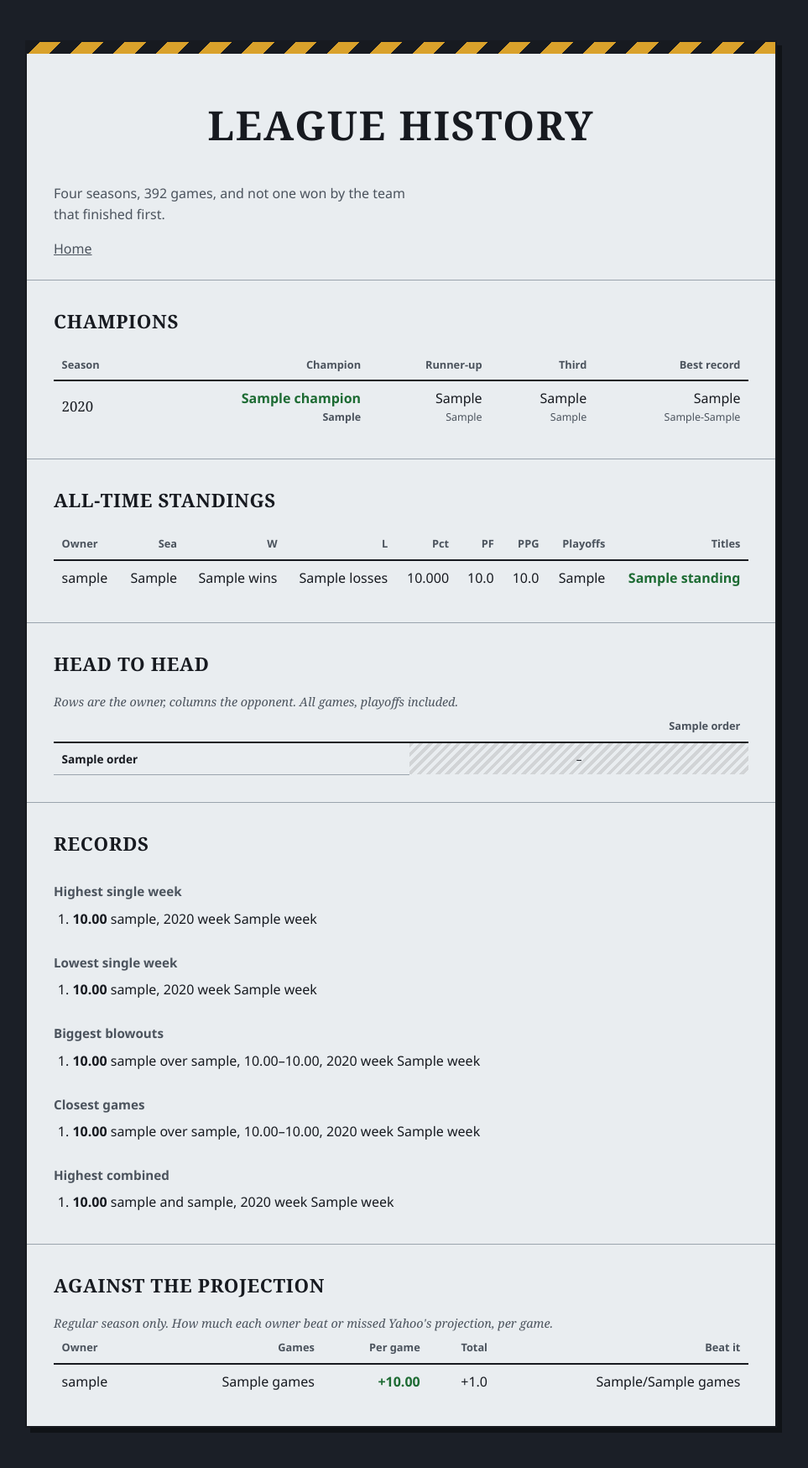
After one commit to djans44/WeTheNorth, a FastAPI app: template app/templates/history.html in a window 1280 px wide. The commit adds this page. Shown: the whole page at 84% size, without its empty margins (162-1125 px from the left). Run offline with FastAPI, Linux system fonts and the light colour scheme; the template is opened without the code that fills it: most values are stand-ins (such as "Sample title", 1, 10 or a date in 2020); some libraries are stand-ins or nearby versions.

Commit message:
added history page and redirection

```diff
--- a/app/main.py
+++ b/app/main.py
@@ -4,9 +4,10 @@ import pathlib
 import psycopg
 from dotenv import load_dotenv
 from fastapi import FastAPI, Request
-from fastapi.responses import HTMLResponse
+from fastapi.responses import HTMLResponse, RedirectResponse
 from fastapi.staticfiles import StaticFiles
 from fastapi.templating import Jinja2Templates
+from psycopg.rows import dict_row
 
 load_dotenv()
 
@@ -18,7 +19,6 @@ templates = Jinja2Templates(directory="app/templates")
 
 
 def static_url(path: str) -> str:
-    """Return a /static URL with a cache-busting stamp from the file mtime."""
     try:
         stamp = int((STATIC_DIR / path).stat().st_mtime)
     except OSError:
@@ -30,12 +30,98 @@ templates.env.globals["static_url"] = static_url
 
 
 def get_db():
-    return psycopg.connect(os.environ["DATABASE_URL"])
+    return psycopg.connect(os.environ["DATABASE_URL"], row_factory=dict_row)
+
+
+def query(conn, sql, params=None):
+    with conn.cursor() as cur:
+        cur.execute(sql, params or ())
+        return cur.fetchall()
 
 
 @app.get("/", response_class=HTMLResponse)
 def home(request: Request):
     return templates.TemplateResponse(request=request, name="index.html")
+
+
+@app.get("/history", response_class=HTMLResponse)
+def history(request: Request):
+    with get_db() as conn:
+        seasons = query(conn, """
+            select * from season_results
+            where champion is not null
+            order by season_year desc
+        """)
+
+        standings = query(conn, """
+            select * from owner_all_time_stats
+            where seasons_played > 0
+            order by win_pct desc, points_for desc
+        """)
+
+        h2h_rows = query(conn, "select * from owner_head_to_head")
+
+        projections = query(conn, """
+            select * from owner_projection_stats
+            order by avg_vs_projection desc
+        """)
+
+        high = query(conn, """
+            select username, team_name, season_year, week, points_for
+            from game_log order by points_for desc limit 5
+        """)
+        low = query(conn, """
+            select username, team_name, season_year, week, points_for
+            from game_log order by points_for asc limit 5
+        """)
+        blowouts = query(conn, """
+            select username, opponent_username, season_year, week,
+                   points_for, points_against,
+                   points_for - points_against as margin
+            from game_log where result = 'W'
+            order by margin desc limit 5
+        """)
+        nailbiters = query(conn, """
+            select username, opponent_username, season_year, week,
+                   points_for, points_against,
+                   points_for - points_against as margin
+            from game_log where result = 'W'
+            order by margin asc limit 5
+        """)
+        shootouts = query(conn, """
+            select username, opponent_username, season_year, week,
+                   points_for + points_against as combined
+            from game_log where result = 'W'
+            order by combined desc limit 5
+        """)
+
+    order = [s["username"] for s in standings]
+    grid = {}
+    for r in h2h_rows:
+        grid[(r["username"], r["opponent_username"])] = r
+
+    return templates.TemplateResponse(
+        request=request,
+        name="history.html",
+        context={
+            "seasons": seasons,
+            "standings": standings,
+            "order": order,
+            "grid": grid,
+            "projections": projections,
+            "high": high,
+            "low": low,
+            "blowouts": blowouts,
+            "nailbiters": nailbiters,
+            "shootouts": shootouts,
+        },
+    )
+
+
+@app.post("/login")
+def login():
+    # Placeholder: accepts anything and lets you in. Real auth comes later.
+    return RedirectResponse(url="/history", status_code=303)
 
 
 @app.get("/health")
--- a/app/static/style.css
+++ b/app/static/style.css
@@ -1,4 +1,5 @@
 :root {
+  --paper:      #e9edf0;
   --night:      #1b1f27;
   --stone:      #ccd2d7;
   --stone-edge: #9aa4ad;
@@ -134,3 +135,70 @@ button[disabled] {
   .proclamation { padding: 2rem 1.25rem 1.5rem; }
   .gate { padding: 1.5rem 1.25rem 1.75rem; }
 }
+
+/* ---- interior pages ---- */
+
+.page {
+  max-width: 56rem;
+  margin: 0 auto;
+  background: var(--paper);
+  border: 2px solid var(--ink);
+  box-shadow: 6px 6px 0 rgba(0, 0, 0, 0.4);
+}
+
+.page-head { padding-bottom: 1.5rem; border-bottom: 1px solid var(--stone-edge); }
+.page-head h1 {
+  margin: 1.5rem 2rem 0.5rem;
+  font-family: var(--display);
+  font-size: clamp(1.9rem, 6vw, 3rem);
+  letter-spacing: 0.04em;
+  text-transform: uppercase;
+}
+.lede { margin: 0 2rem; max-width: 46ch; color: var(--ink-soft); }
+.crumbs { margin: 1rem 2rem 0; }
+.crumbs a { color: var(--ink-soft); }
+
+section { padding: 2rem; border-bottom: 1px solid var(--stone-edge); }
+section:last-child { border-bottom: 0; }
+
+h2 {
+  margin: 0 0 1rem;
+  font-family: var(--display);
+  font-size: 1.4rem;
+  letter-spacing: 0.03em;
+  text-transform: uppercase;
+}
+h3 {
+  margin: 1.75rem 0 0.5rem;
+  font-size: 0.95rem;
+  font-weight: 700;
+  color: var(--ink-soft);
+}
+
+table { width: 100%; border-collapse: collapse; font-variant-numeric: tabular-nums; }
+th, td { padding: 0.5rem 0.6rem; text-align: right; border-bottom: 1px solid var(--stone-edge); }
+thead th {
+  border-bottom: 2px solid var(--ink);
+  font-size: 0.8rem;
+  font-weight: 700;
+  color: var(--ink-soft);
+}
+th:first-child, td:first-child, td.name, .year { text-align: left; }
+tbody tr:last-child td { border-bottom: 0; }
+
+.tm { display: block; font-size: 0.78rem; color: var(--ink-soft); }
+.year { font-family: var(--display); font-size: 1.05rem; }
+.win  { color: #1d6b33; font-weight: 700; }
+.loss { color: #a03024; }
+
+.scroller { overflow-x: auto; }
+.grid { font-size: 0.85rem; min-width: 42rem; }
+.grid th { font-weight: 700; }
+.grid tbody th { text-align: left; white-space: nowrap; }
+.grid td { text-align: center; }
+.grid .self { background: repeating-linear-gradient(-45deg,
+  transparent 0 4px, rgba(35,32,26,0.12) 4px 8px); }
+
+.records { margin: 0; padding-left: 1.4rem; }
+.records li { margin-bottom: 0.3rem; }
+.records b { font-variant-numeric: tabular-nums; }
--- /dev/null
+++ b/app/templates/history.html
@@ -0,0 +1,158 @@
+{% extends "base.html" %}
+{% block title %}League History | We the North{% endblock %}
+
+{% block content %}
+<div class="page">
+  <header class="page-head">
+    <div class="tape"></div>
+    <h1>League History</h1>
+    <p class="lede">Four seasons, 392 games, and not one won by the team that finished first.</p>
+    <nav class="crumbs"><a href="/">Home</a></nav>
+  </header>
+
+  <section>
+    <h2>Champions</h2>
+    <table>
+      <thead>
+        <tr><th>Season</th><th>Champion</th><th>Runner-up</th><th>Third</th><th>Best record</th></tr>
+      </thead>
+      <tbody>
+      {% for s in seasons %}
+        <tr>
+          <td class="year">{{ s.season_year }}</td>
+          <td class="win">{{ s.champion }}<span class="tm">{{ s.champion_team }}</span></td>
+          <td>{{ s.runner_up }}<span class="tm">{{ s.runner_up_team }}</span></td>
+          <td>{{ s.third_place }}<span class="tm">{{ s.third_place_team }}</span></td>
+          <td>{{ s.regular_season_leader }}<span class="tm">{{ s.leader_wins }}-{{ s.leader_losses }}</span></td>
+        </tr>
+      {% endfor %}
+      </tbody>
+    </table>
+  </section>
+
+  <section>
+    <h2>All-time standings</h2>
+    <table>
+      <thead>
+        <tr>
+          <th>Owner</th><th>Sea</th><th>W</th><th>L</th><th>Pct</th>
+          <th>PF</th><th>PPG</th><th>Playoffs</th><th>Titles</th>
+        </tr>
+      </thead>
+      <tbody>
+      {% for o in standings %}
+        <tr>
+          <td class="name">{{ o.username }}</td>
+          <td>{{ o.seasons_played }}</td>
+          <td>{{ o.wins }}</td>
+          <td>{{ o.losses }}</td>
+          <td>{{ "%.3f"|format(o.win_pct) }}</td>
+          <td>{{ "%.1f"|format(o.points_for) }}</td>
+          <td>{{ "%.1f"|format(o.points_per_game) }}</td>
+          <td>{{ o.playoff_appearances }}</td>
+          <td class="{% if o.titles %}win{% endif %}">{{ o.titles }}</td>
+        </tr>
+      {% endfor %}
+      </tbody>
+    </table>
+  </section>
+
+  <section>
+    <h2>Head to head</h2>
+    <p class="note">Rows are the owner, columns the opponent. All games, playoffs included.</p>
+    <div class="scroller">
+      <table class="grid">
+        <thead>
+          <tr>
+            <th></th>
+            {% for o in order %}<th>{{ o[:4] }}</th>{% endfor %}
+          </tr>
+        </thead>
+        <tbody>
+        {% for a in order %}
+          <tr>
+            <th>{{ a }}</th>
+            {% for b in order %}
+              {% if a == b %}
+                <td class="self"></td>
+              {% else %}
+                {% set r = grid.get((a, b)) %}
+                {% if r %}
+                  <td class="{% if r.wins > r.losses %}win{% elif r.wins < r.losses %}loss{% endif %}">{{ r.wins }}-{{ r.losses }}</td>
+                {% else %}
+                  <td class="self">&ndash;</td>
+                {% endif %}
+              {% endif %}
+            {% endfor %}
+          </tr>
+        {% endfor %}
+        </tbody>
+      </table>
+    </div>
+  </section>
+
+  <section>
+    <h2>Records</h2>
+
+    <h3>Highest single week</h3>
+    <ol class="records">
+    {% for r in high %}
+      <li><b>{{ "%.2f"|format(r.points_for) }}</b> {{ r.username }}, {{ r.season_year }} week {{ r.week }}</li>
+    {% endfor %}
+    </ol>
+
+    <h3>Lowest single week</h3>
+    <ol class="records">
+    {% for r in low %}
+      <li><b>{{ "%.2f"|format(r.points_for) }}</b> {{ r.username }}, {{ r.season_year }} week {{ r.week }}</li>
+    {% endfor %}
+    </ol>
+
+    <h3>Biggest blowouts</h3>
+    <ol class="records">
+    {% for r in blowouts %}
+      <li><b>{{ "%.2f"|format(r.margin) }}</b> {{ r.username }} over {{ r.opponent_username }},
+        {{ "%.2f"|format(r.points_for) }}&ndash;{{ "%.2f"|format(r.points_against) }}, {{ r.season_year }} week {{ r.week }}</li>
+    {% endfor %}
+    </ol>
+
+    <h3>Closest games</h3>
+    <ol class="records">
+    {% for r in nailbiters %}
+      <li><b>{{ "%.2f"|format(r.margin) }}</b> {{ r.username }} over {{ r.opponent_username }},
+        {{ "%.2f"|format(r.points_for) }}&ndash;{{ "%.2f"|format(r.points_against) }}, {{ r.season_year }} week {{ r.week }}</li>
+    {% endfor %}
+    </ol>
+
+    <h3>Highest combined</h3>
+    <ol class="records">
+    {% for r in shootouts %}
+      <li><b>{{ "%.2f"|format(r.combined) }}</b> {{ r.username }} and {{ r.opponent_username }},
+        {{ r.season_year }} week {{ r.week }}</li>
+    {% endfor %}
+    </ol>
+  </section>
+
+  <section>
+    <h2>Against the projection</h2>
+    <p class="note">Regular season only. How much each owner beat or missed Yahoo's projection, per game.</p>
+    <table>
+      <thead>
+        <tr><th>Owner</th><th>Games</th><th>Per game</th><th>Total</th><th>Beat it</th></tr>
+      </thead>
+      <tbody>
+      {% for p in projections %}
+        <tr>
+          <td class="name">{{ p.username }}</td>
+          <td>{{ p.games }}</td>
+          <td class="{% if p.avg_vs_projection > 0 %}win{% else %}loss{% endif %}">
+            {{ "%+.2f"|format(p.avg_vs_projection) }}</td>
+          <td>{{ "%+.1f"|format(p.total_vs_projection) }}</td>
+          <td>{{ p.games_over_projection }}/{{ p.games }}</td>
+        </tr>
+      {% endfor %}
+      </tbody>
+    </table>
+  </section>
+</div>
+{% endblock %}
```
Also changed, not shown: app/templates/index.html (+7 -7 lines), sql/migrations/012_history_views.sql (added).
